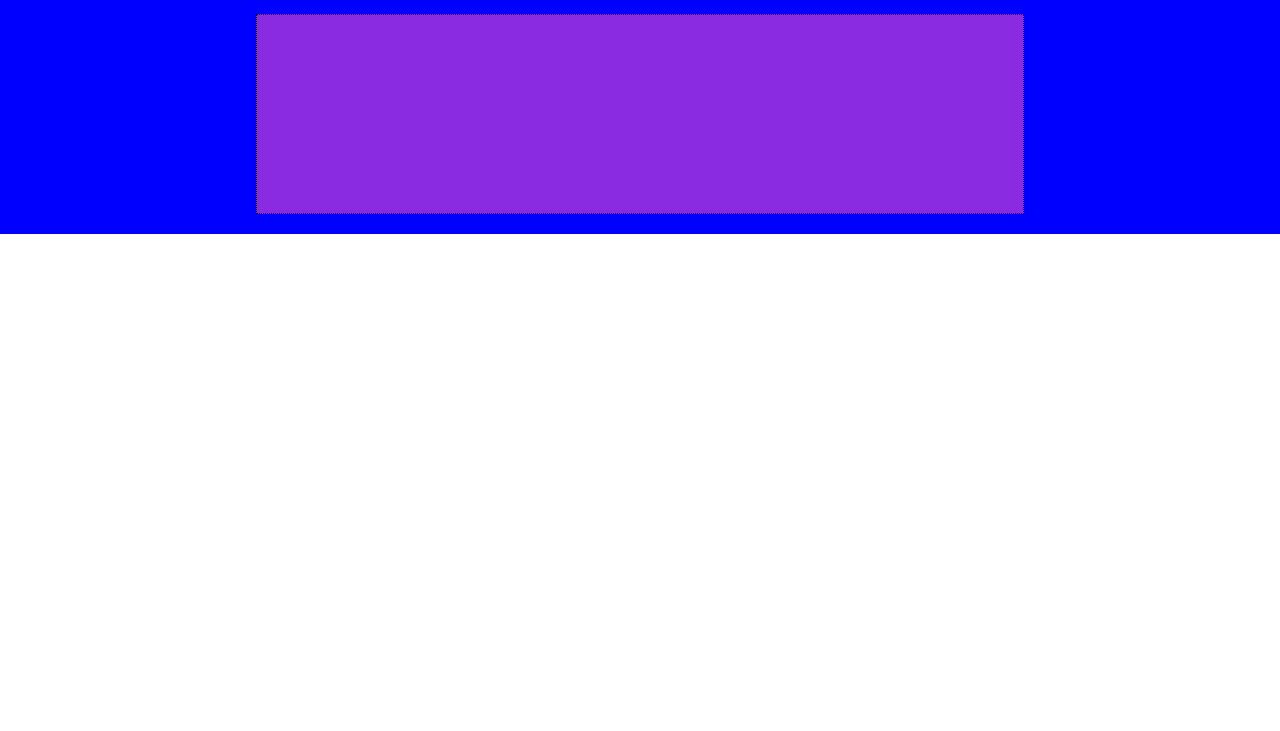
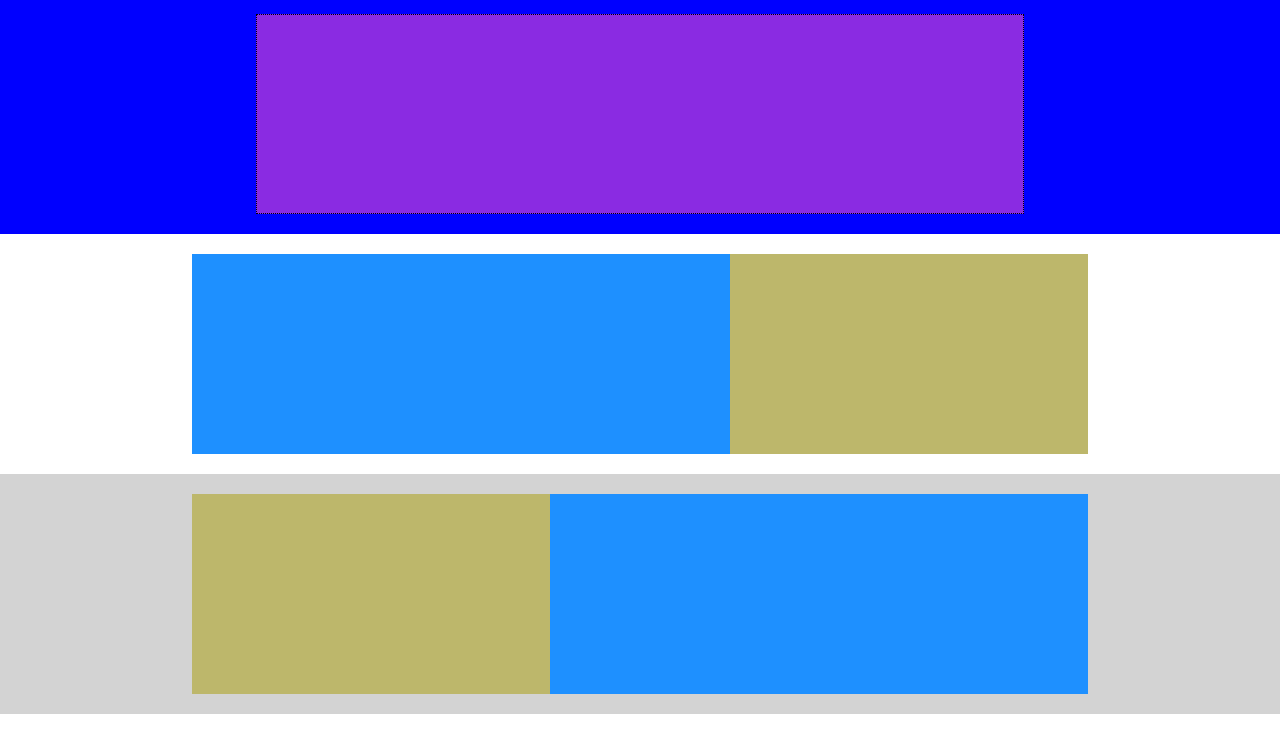
Before and after one commit to MassimoAzzini/htmlcss-struttura-discord, a plain HTML site: page index.html in a window 1280 px wide. Shown: the part 51-782 px from the top of the page. Drawn offline with Linux system fonts and the light colour scheme.

Commit message:
[edit]: main-container txt and img

```diff
--- a/css/style.css
+++ b/css/style.css
@@ -11,6 +11,11 @@ body {
 
 /* DEBUG da eliminare */
 .b-head-container.debug {
+  height: 200px;
+}
+
+.boxed-img.debug,
+.boxed-txt.debug {
   height: 200px;
 }
 
@@ -69,3 +74,38 @@ header .login {
 }
 
 /* fine bottom-header */
+/* fine HEADER */
+
+/* MAIN */
+main section:nth-child(even) {
+  background-color: lightgray;
+}
+
+main section {
+  padding: 20px 0;
+}
+
+.container {
+  display: flex;
+  max-width: 1200px;
+  width: 70%;
+  margin: 0 auto;
+}
+
+.boxed-img {
+  background-color: dodgerblue;
+  width: 60%;
+}
+
+.boxed-txt {
+  background-color: darkkhaki;
+  width: 40%;
+}
+
+
+
+
+
+
+
+/* fine MAIN */
--- a/index.html
+++ b/index.html
@@ -33,15 +33,41 @@
   <main>
     <section class="txt-right">
       <div class="container">
+        <div class="boxed-img debug">
+
+        </div>
+        <div class="boxed-txt debug">
+
+        </div>
 
       </div>
     </section>
 
     <section class="txt-left">
+      <div class="container">
+        <div class="boxed-txt debug">
+
+        </div>
+        <div class="boxed-img debug">
+
+        </div>
+
+      </div>
+
 
     </section>
 
     <section class="txt-right">
+      <div class="container">
+        <div class="boxed-img debug">
+
+        </div>
+        <div class="boxed-txt debug">
+
+        </div>
+
+      </div>
+
 
     </section>
 
```
